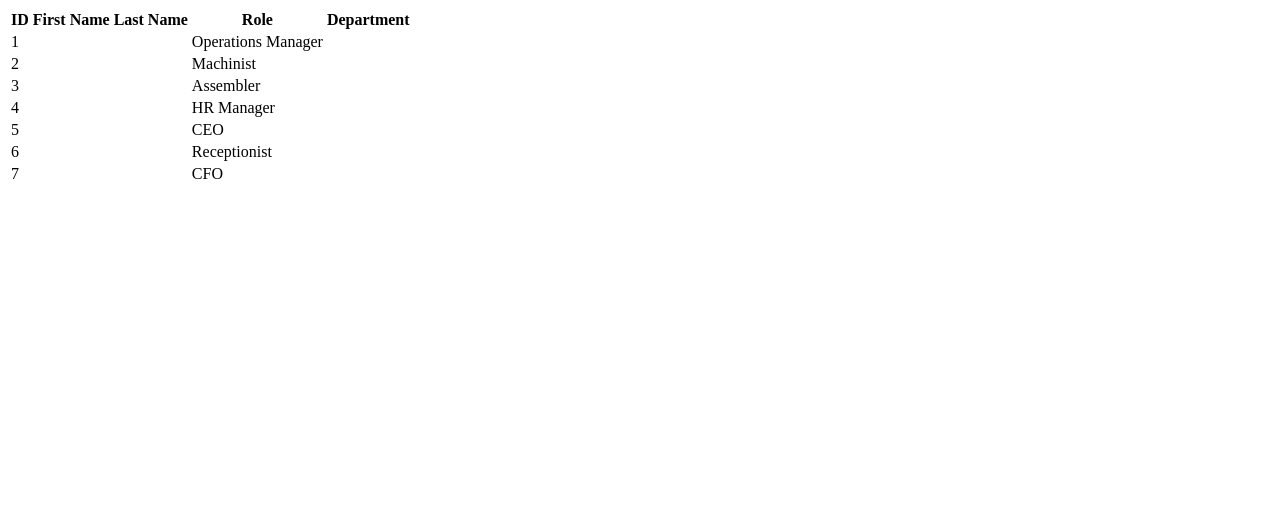
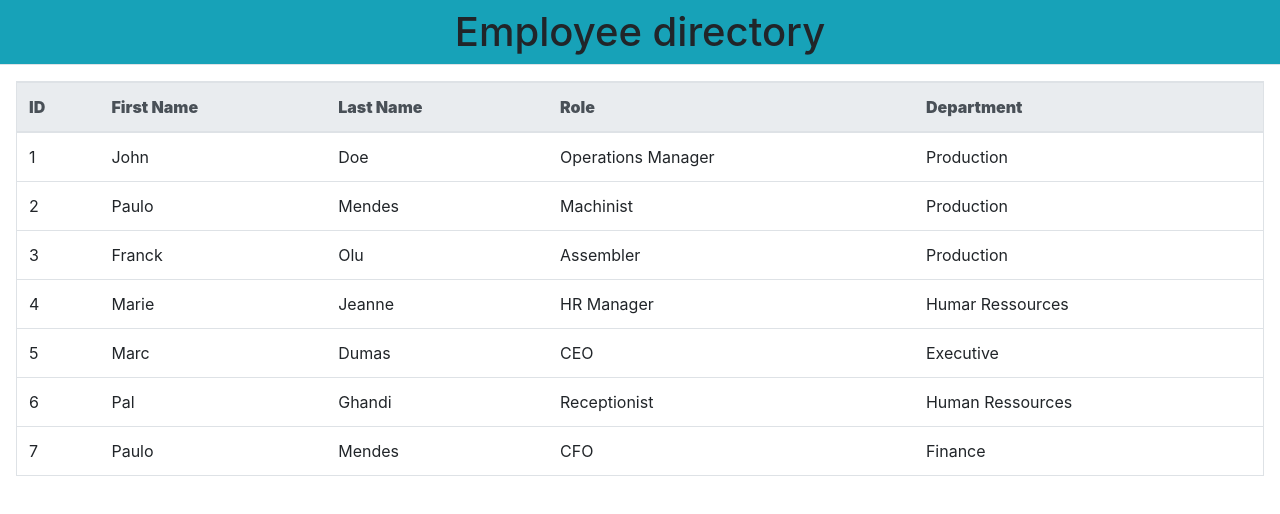
Before and after one commit to BBoutet1/employee-directory, a React (Create React App) app: page / in a window 1280 px wide. Shown: the top 514 px of the page. Built offline with nearby package versions, Linux system fonts and the light colour scheme.

Commit message:
Style and layout with bootstrap

```diff
--- a/package.json
+++ b/package.json
@@ -6,6 +6,7 @@
     "@testing-library/jest-dom": "^4.2.4",
     "@testing-library/react": "^9.5.0",
     "@testing-library/user-event": "^7.2.1",
+    "bootstrap": "^4.5.0",
     "react": "^16.13.1",
     "react-dom": "^16.13.1",
     "react-scripts": "3.4.1"
--- a/public/index.html
+++ b/public/index.html
@@ -1,14 +1,12 @@
 <!DOCTYPE html>
 <html lang="en">
-  <head>
+
+<head>
     <meta charset="utf-8" />
     <link rel="icon" href="%PUBLIC_URL%/favicon.ico" />
     <meta name="viewport" content="width=device-width, initial-scale=1" />
     <meta name="theme-color" content="#000000" />
-    <meta
-      name="description"
-      content="Web site created using create-react-app"
-    />
+    <meta name="description" content="Web site created using create-react-app" />
     <link rel="apple-touch-icon" href="%PUBLIC_URL%/logo192.png" />
     <!--
       manifest.json provides metadata used when your web app is installed on a
@@ -24,9 +22,11 @@
       work correctly both with client-side routing and a non-root public URL.
       Learn how to configure a non-root public URL by running `npm run build`.
     -->
+    <link rel="stylesheet" href="https://cdnjs.cloudflare.com/ajax/libs/twitter-bootstrap/4.0.0/css/bootstrap.min.css" />
     <title>React App</title>
-  </head>
-  <body>
+</head>
+
+<body>
     <noscript>You need to enable JavaScript to run this app.</noscript>
     <div id="root"></div>
     <!--
@@ -39,5 +39,6 @@
       To begin the development, run `npm start` or `yarn start`.
       To create a production bundle, use `npm run build` or `yarn build`.
     -->
-  </body>
+</body>
+
 </html>
--- a/src/App.js
+++ b/src/App.js
@@ -1,7 +1,9 @@
 import React, { Component } from "react";
+import Wrapper from "./components/Wrapper";
 import EmployeesTable from "./components/EmployeesTable";
 import EmployeeRow from "./components/EmployeeRow";
 import employees from "./employees.json";
+import Title from "./components/Title";
 
 class App extends Component {
   // Setting this.state.friends to the friends json array
@@ -12,18 +14,21 @@ class App extends Component {
   // Map over this.state.employees and render a FriendCard component for each friend object
   render() {
     return (
+      <Wrapper>
+      <Title>Employee directory</Title>
       <EmployeesTable>
         {this.state.employees.map(employee => (
           <EmployeeRow
+            key={employee.id}
             id={employee.id}
-            key={employee.id}
-            firstNname={employee.firstNname}
-            lastName={employee.lastNname}
+            firstName={employee.firstName}
+            lastName={employee.lastName}
             role={employee.role}
             department={employee.department}
           />
         ))}
-      </EmployeesTable>
+        </EmployeesTable>
+      </Wrapper>
     );
   }
 }
--- a/src/components/EmployeesTable/index.js
+++ b/src/components/EmployeesTable/index.js
@@ -1,18 +1,20 @@
 import React from "react";
 
 function employeesTable(props) {
-    return (<table>
-         <thead>
+    return (<main className="m-3 border">
+        <table className="table mx-auto  mb-0">
+         <thead  className="thead-light">
             <tr>
-                <th ><strong> ID</strong></th>
-                <th > <strong>First Name</strong></th>
-                <th ><strong>Last Name </strong></th>
-                <th ><strong>Role</strong></th>
-                <th ><strong>Department</strong></th>
+                <th><strong> ID</strong></th>
+                <th> <strong>First Name</strong></th>
+                <th><strong>Last Name </strong></th>
+                <th><strong>Role</strong></th>
+                <th><strong>Department</strong></th>
             </tr>
         </thead>
         <tbody>{props.children}</tbody>
-    </table>);
+        </table>
+    </main>);
 }
 
 export default employeesTable;
--- a/src/components/Title/index.js
+++ b/src/components/Title/index.js
@@ -1,7 +1,7 @@
 import React from "react";
 
 function Title(props) {
-  return <h1 className="title">{props.children}</h1>;
+  return <h1 className="navbar bg-info justify-content-center border-bottom">{props.children}</h1>;
 }
 
 export default Title;
--- /dev/null
+++ b/src/components/Wrapper/index.js
@@ -0,0 +1,7 @@
+import React from "react";
+
+function Wrapper(props) {
+  return (<div>{props.children}</div>);
+}
+
+export default Wrapper;
--- a/src/employees.json
+++ b/src/employees.json
@@ -3,46 +3,46 @@
         "firstName": "John",
         "lastName": "Doe",
         "role": "Operations Manager",
-        "Department": "Production"
+        "department": "Production"
     }, {
         "id": 2,
         "firstName": "Paulo",
         "lastName": "Mendes",
         "role": "Machinist",
-        "Department": "Production"
+        "department": "Production"
     },
     {
         "id": 3,
         "firstName": "Franck",
         "lastName": "Olu",
         "role": "Assembler",
-        "Department": "Production"
+        "department": "Production"
     },
     {
         "id": 4,
         "firstName": "Marie",
         "lastName": "Jeanne",
         "role": "HR Manager",
-        "Department": "Humar Ressources"
+        "department": "Humar Ressources"
     }, {
         "id": 5,
         "firstName": "Marc",
         "lastName": "Dumas",
         "role": "CEO",
-        "Department": "Executive"
+        "department": "Executive"
     },
     {
         "id": 6,
         "firstName": "Pal",
         "lastName": "Ghandi",
         "role": "Receptionist",
-        "Department": "Human Ressources"
+        "department": "Human Ressources"
     },
     {
         "id": 7,
         "firstName": "Paulo",
         "lastName": "Mendes",
         "role": "CFO",
-        "Department": "Finance"
+        "department": "Finance"
     }
 ]
--- a/src/index.js
+++ b/src/index.js
@@ -2,4 +2,4 @@ import React from "react";
 import ReactDOM from "react-dom";
 import App from "./App";
 
-ReactDOM.render( < App / > , document.getElementById("root"));
+ReactDOM.render( <App/> , document.getElementById("root"));
```
Also changed, not shown: src/components/EmployeeRow/index.js (+4 -4 lines), 1 other file (tests, documents, lock files or other folders).
